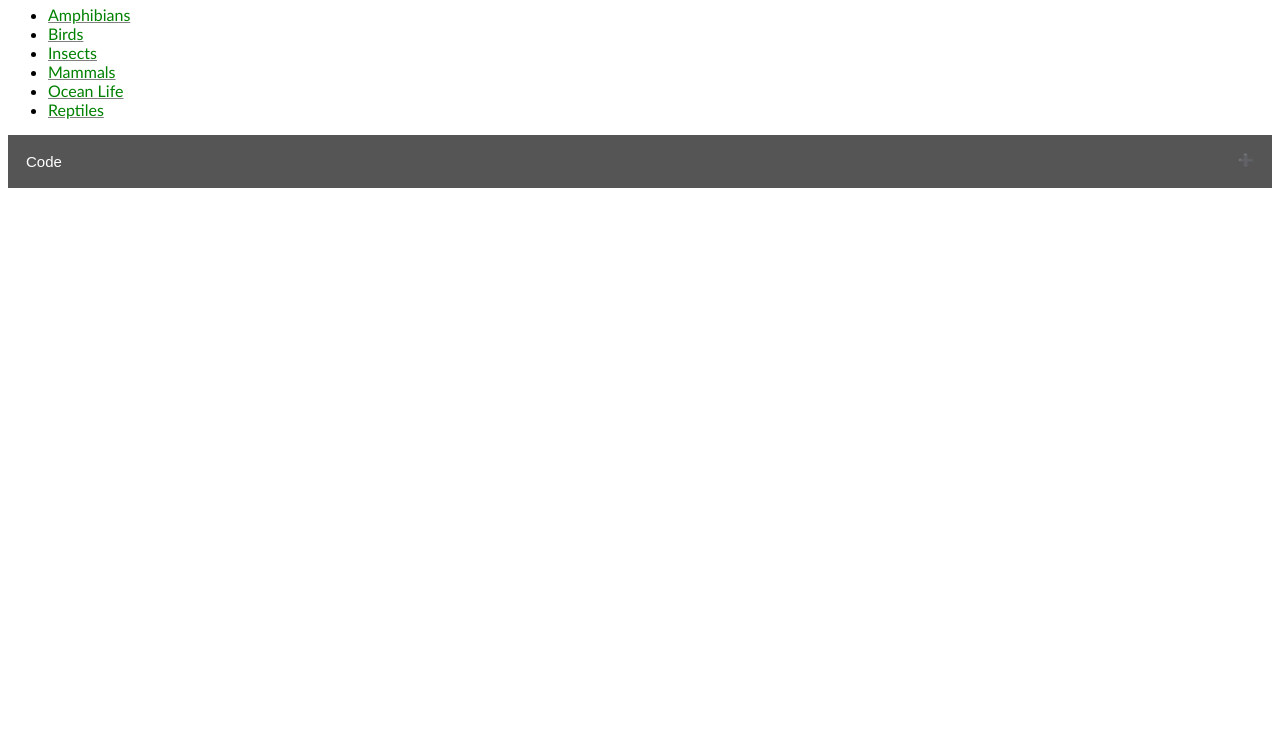
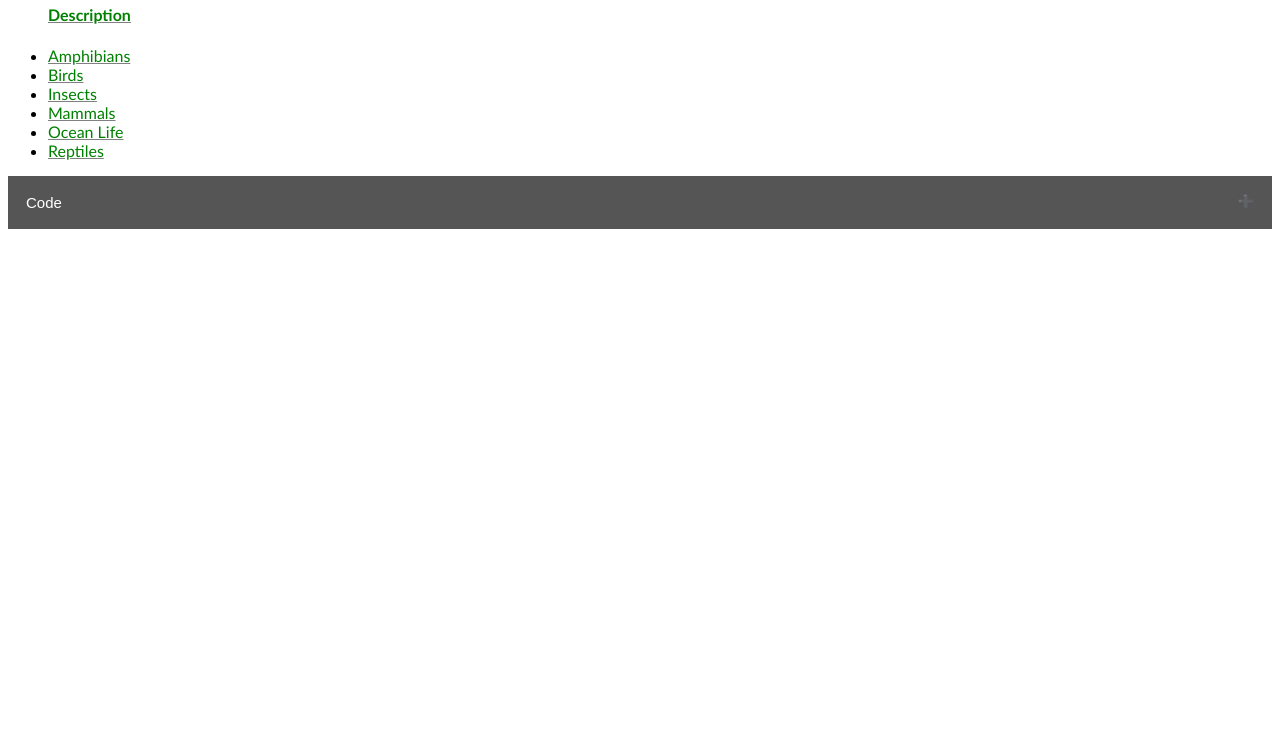
Before and after one commit to loldonut/hev-abai, a plain HTML site: page index.html in a window 1280 px wide. Shown: the part 63-800 px from the top of the page. Drawn offline with Linux system fonts and the light colour scheme.

Commit message:
add link to description file

```diff
--- a/index.html
+++ b/index.html
@@ -12,6 +12,7 @@
         <h1 align="center">Animals</h1>
 
         <ul>
+            <h4><a href="animals/description.html">Description</a></h4>
             <li><a href="animals/amphibians.html">Amphibians</a></li>
             <li><a href="animals/birds.html">Birds</a></li>
             <li><a href="animals/insects.html">Insects</a></li>
```
